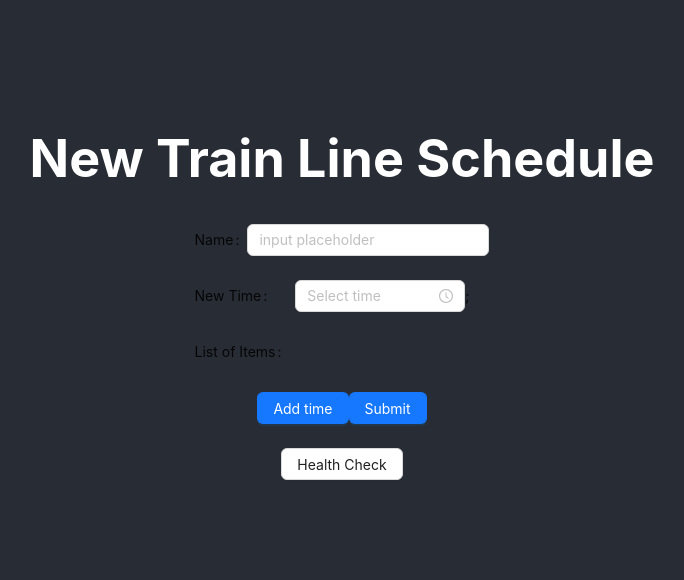
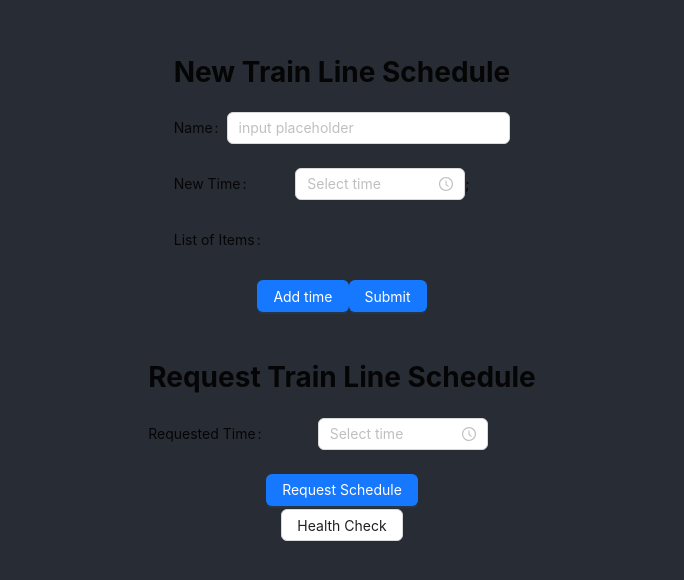
Before and after one commit to jalowe13/train_scheduler, a React (Create React App) app: page / in a window 1280 px wide. Shown: the part 114-694 px from the top of the page, without its empty margins (298-982 px from the left). Built offline with nearby package versions, Linux system fonts and the light colour scheme.

Commit message:
ApiService file for API Requests
Moved Api Service requests to new file so that interfaces for specific components can pass in the handlebutton click as a prop then request from the api

```diff
--- /dev/null
+++ b/src/ApiService.tsx
@@ -0,0 +1,25 @@
+// Api Service for the application
+// Jacob Lowe
+
+// This object contains functions that make requests to the API
+const url: string = "http://127.0.0.1:8080";
+const api_version: string = "/api/v1/";
+export const apiService = {
+  // This function makes a request to the health check endpoint
+  async healthCheck() {
+    try {
+      const response = await fetch(`${url}${api_version}health`);
+      if (!response.ok) {
+        throw new Error(`HTTP error! status: ${response.status}`);
+      }
+      const data = await response.json();
+      return data;
+    } catch (error) {
+      console.error(
+        "An error occurred while fetching the health check endpoint:",
+        error
+      );
+      return null; // This needs to return the error somehow other than the console
+    }
+  },
+};
--- a/src/App.tsx
+++ b/src/App.tsx
@@ -1,50 +1,37 @@
 import "./App.css";
 import React, { useCallback } from "react";
 import { Button } from "antd";
+import { apiService } from "./ApiService.tsx";
 import NewTrainServiceForm from "./Form.tsx";
+import RequestSchedule from "./RequestSchedule.tsx";
 
 // Train Line App
 // Jacob Lowe
 
-// This object contains functions that make requests to the API
-const apiService = {
-  // This function makes a request to the health check endpoint
-  async healthCheck() {
-    try {
-      const response = await fetch("http://127.0.0.1:8080/api/v1/health");
-      if (!response.ok) {
-        throw new Error(`HTTP error! status: ${response.status}`);
+const App: React.FC = () => {
+  // Button click event handler
+  const handleButtonClick = useCallback(
+    async (apiFunction: () => Promise<any>) => {
+      console.log(`Button clicked!`);
+      try {
+        const data = await apiFunction();
+        console.log(data);
+      } catch (error) {
+        console.error(`Failed to fetch data`, error);
       }
-      const data = await response.json();
-      return data;
-    } catch (error) {
-      console.error(
-        "An error occurred while fetching the health check endpoint:",
-        error
-      );
-      return null; // This needs to return the error somehow other than the console
-    }
-  },
-};
-
-const App: React.FC = () => {
-  const handleButtonClick = useCallback(async () => {
-    // Use callback to prevent infinite loop
-    console.log(`Button clicked!`);
-    const data = await apiService.healthCheck();
-    if (data) {
-      console.log(data);
-    } else {
-      console.error("Failed to fetch health check data");
-    }
-  }, []); // The array is the dependency list for the callback that holds
-  //all variables it depends on
+    },
+    [] // The array is the dependency list for the callback that holds all variables it depends on
+  );
   return (
     <div className="App">
       <header className="App-header">
-        <h1> New Train Line Schedule</h1>
-        <NewTrainServiceForm />
-        <Button onClick={() => handleButtonClick()}>Health Check</Button>
+        <NewTrainServiceForm handleButtonClick={handleButtonClick} />
+        <RequestSchedule />
+        <div>
+          <Button onClick={() => handleButtonClick(apiService.healthCheck)}>
+            Health Check
+          </Button>
+        </div>
       </header>
     </div>
   );
--- a/src/Form.tsx
+++ b/src/Form.tsx
@@ -2,9 +2,20 @@
 // Jacob Lowe
 import React, { useState, useEffect } from "react";
 import type { TimePickerProps } from "antd";
+import { apiService } from "./ApiService.tsx";
 import { Form, Input, Button, TimePicker } from "antd";
 
-const NewTrainServiceForm: React.FC = () => {
+// Interface for the props of the NewTrainServiceForm component
+// Function prop that takes apiFunction as an argument and
+// returns a Promise of any type, but the function itself
+//  doesnt return anything
+interface NewTrainServiceFormProps {
+  handleButtonClick: (apiFunction: () => Promise<any>) => void;
+}
+
+const NewTrainServiceForm: React.FC<NewTrainServiceFormProps> = ({
+  handleButtonClick,
+}) => {
   const [times, setTimes] = useState<string[]>([]);
   const [selectedTime, setSelectedTime] = useState<string | null>(null);
 
@@ -28,13 +39,14 @@ const NewTrainServiceForm: React.FC = () => {
     }
   };
   // Submit to the API on Click of the submit button
-  const onFinish = (values: any) => {
-    console.log("Submitting:", values);
-    // POST request to API
-  };
+  // const onFinish = (values: any) => {
+  //   console.log("Submitting:", values);
+  //   // POST request to API
+  // };
 
   return (
     <Form layout={"horizontal"} style={{ maxWidth: 600 }}>
+      <h1> New Train Line Schedule</h1>
       <Form.Item label="Name">
         <Input placeholder="input placeholder" />
       </Form.Item>
@@ -52,7 +64,11 @@ const NewTrainServiceForm: React.FC = () => {
         <Button type="primary" onClick={onAdd}>
           Add time
         </Button>
-        <Button type="primary" onClick={onFinish}>
+        <Button
+          type="primary"
+          // apiService.healthCheck isnt called until the button is clicked
+          onClick={() => handleButtonClick(apiService.healthCheck)}
+        >
           Submit
         </Button>
       </Form.Item>
--- /dev/null
+++ b/src/RequestSchedule.tsx
@@ -0,0 +1,18 @@
+//  RequestSchedule.tsx
+//  Jacob Lowe
+
+import React from "react";
+import { Form, TimePicker, Button } from "antd";
+
+const RequestSchedule: React.FC = () => {
+  return (
+    <Form layout="horizontal" style={{ maxWidth: 600 }}>
+      <h1> Request Train Line Schedule </h1>
+      <Form.Item label="Requested Time">
+        <TimePicker use12Hours format="h:mm A" />
+      </Form.Item>
+      <Button type="primary">Request Schedule</Button>
+    </Form>
+  );
+};
+export default RequestSchedule;
```
